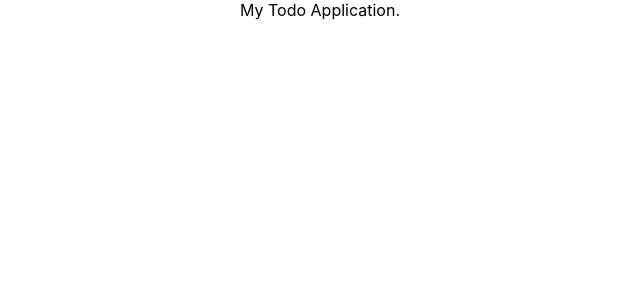
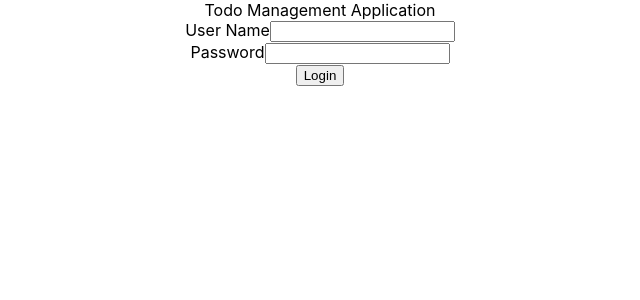
Before and after one commit to MohummedSoliman/react-todo, a React (Create React App) app: page / in a window 1280 px wide. Shown: the top 300 px of the page, without its empty margins (320-960 px from the left). Built offline with nearby package versions, Linux system fonts and the light colour scheme.

Commit message:
add login component

```diff
--- a/src/App.js
+++ b/src/App.js
@@ -1,9 +1,10 @@
 import './App.css';
+import TodoApp from './components/todo/TodoApp';
 
 function App() {
   return (
     <div className="App">
-     My Todo Application.
+      <TodoApp />
     </div>
   );
 }
```
